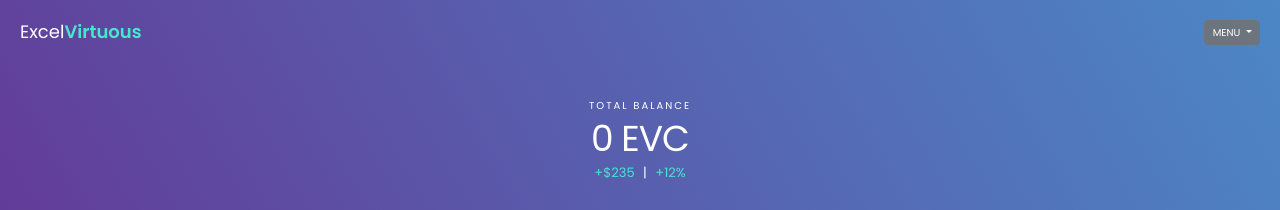
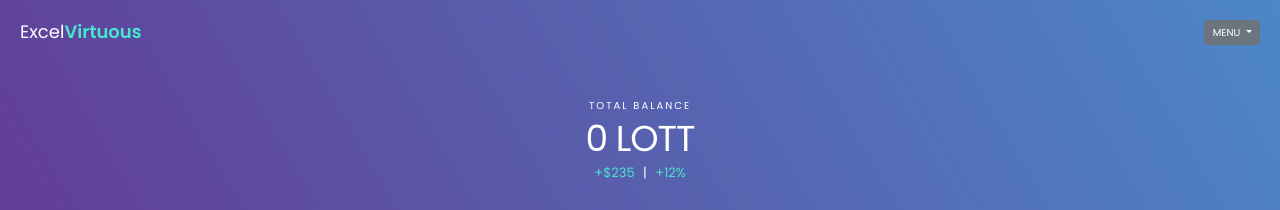
Before and after one commit to subJM/cryptoapp, a Vue app: page /home in a window 1280 px wide. Shown: the top 210 px of the page. Built offline with nearby package versions, Linux system fonts and the light colour scheme; no server answers.

Commit message:
토탈밸런스

```diff
--- a/src/components/templates/main/HomeTotalBalance.vue
+++ b/src/components/templates/main/HomeTotalBalance.vue
@@ -1,7 +1,7 @@
 <template>
   <div class="account-info">
     <div class="account-info__title">TOTAL BALANCE</div>
-    <div class="account-info__total">{{ balance }} EVC</div>
+    <div class="account-info__total">{{ balance }} LOTT</div>
     <div class="account-info__stats">
       <span class="plus">+$235</span> | <span class="plus">+12%</span>
     </div>
```
